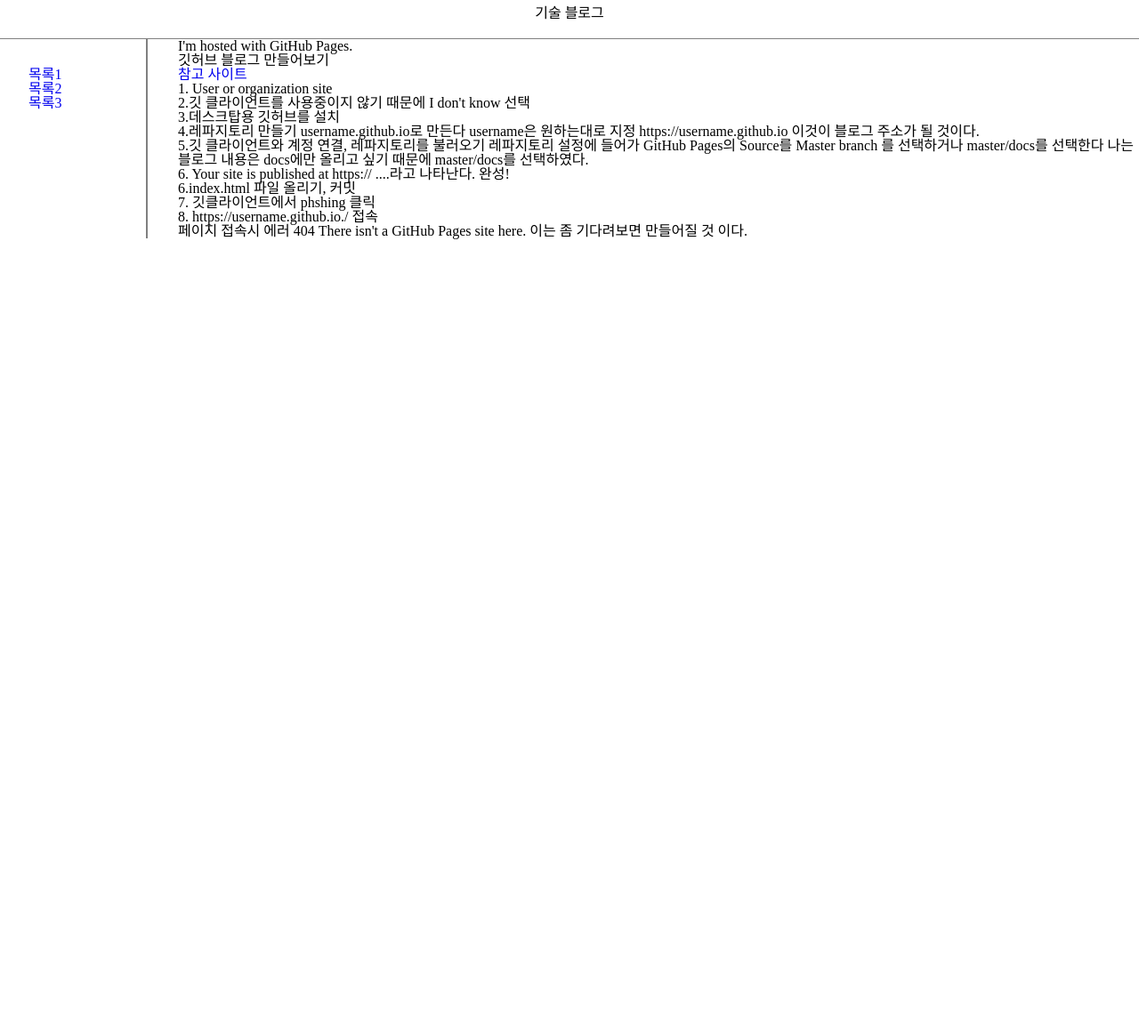
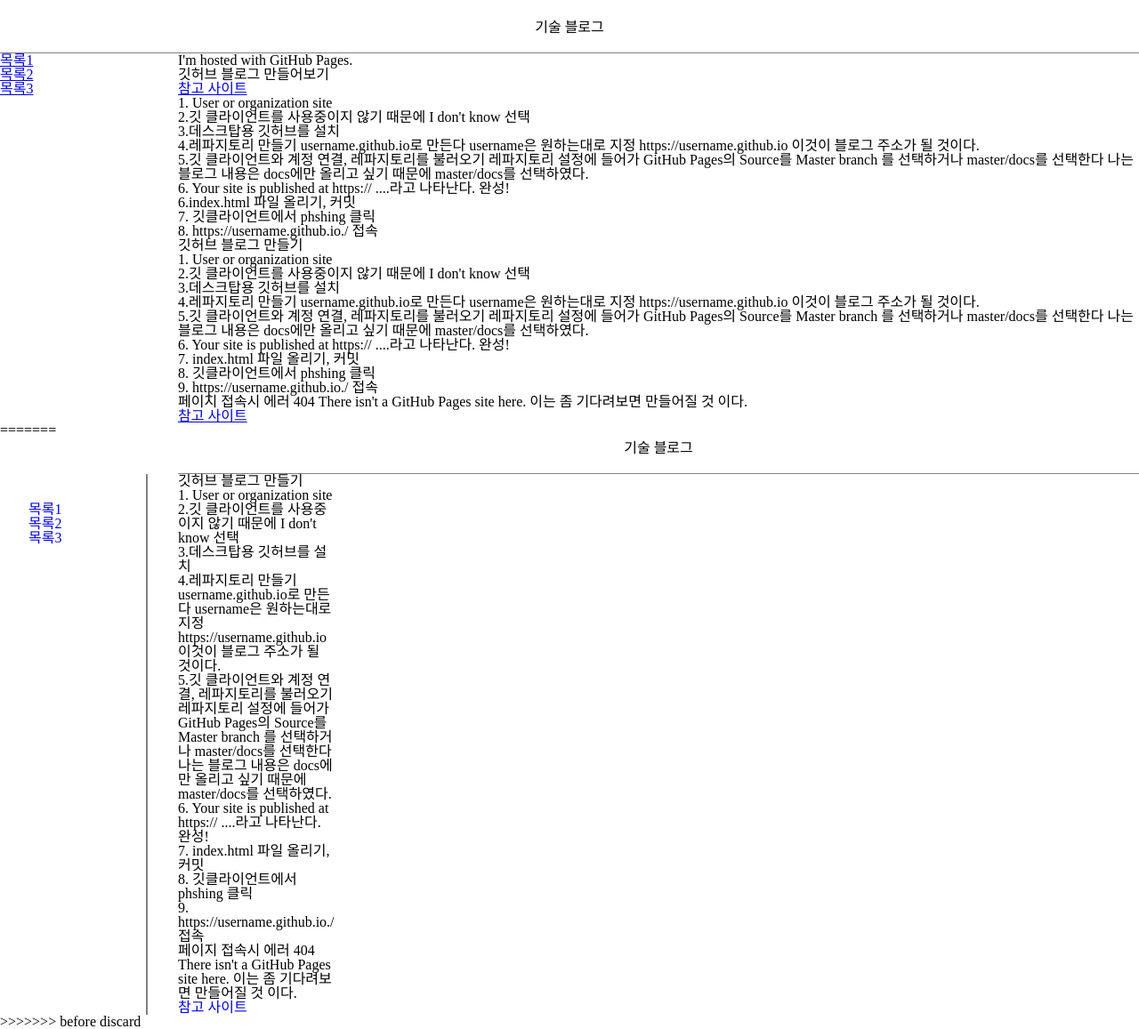
Before and after one commit to TaeHeeHyeung/taehee.github.io, a plain HTML site: page docs/index.html in a window 1280 px wide. Shown: the part 13-1170 px from the top of the page at 89% size. Before the commit the page ends 800 px from the top, so only its background shows below. Drawn offline with Linux system fonts and the light colour scheme.

Commit message:
test commit

```diff
--- a/docs/index.html
+++ b/docs/index.html
@@ -1,3 +1,4 @@
+<<<<<<< current
 <!DOCTYPE html>
 <html lang="ko">
 <head>
@@ -6,6 +7,30 @@
   <link rel="stylesheet" href="/css/reset.css" type="text/css">
   <style>
 
+  /*
+  전체 선택자
+  * {
+   margin: 0;
+   padding: 0;
+  }
+  * 내부 선택자
+  #container * {
+  border: 1px solid black;
+  }
+  # id 선택자
+  #container {
+   width: 960px;
+   margin: auto;
+ }
+ .X 클래스 선택자
+ .error {
+  color: red;
+ }
+X Y 하위 선택자
+li a {
+  text-decoration: none;
+}
+ */
   body{
     margin: 0;
   }
@@ -16,11 +41,13 @@
     padding: 20px;
   }
   #grid {
+  #index_grid {
     border: 5px ;
     display: grid;
     grid-template-columns: 200px 1fr;
   }
   #grid ol {
+  .list {
     border-right: 2px solid gray;
     width: 100px;
     margin:0;
@@ -58,6 +85,8 @@
   <h1>기술 블로그</h1>
   <div id="grid">
     <ol>
+  <div id="index_grid">
+    <ol class= "list">
       <li><a href="#">목록1</a></li>
       <li><a href="#">목록2</a></li>
       <li><a href="#">목록3</a></li>
@@ -76,10 +105,142 @@
       <p>6.index.html 파일 올리기, 커밋 </p>
       <p>7. 깃클라이언트에서 phshing 클릭</p>
       <p>8. https://username.github.io./ 접속</p>
+    <div>
+      <h2>깃허브 블로그 만들기</h2>
+      <ol>
+        <li>1. User or organization site</li>
+        <li>2.깃 클라이언트를 사용중이지 않기 때문에 I don't know 선택</li>
+        <li>3.데스크탑용 깃허브를 설치</li>
+        <li>4.레파지토리 만들기 username.github.io로 만든다 username은 원하는대로 지정  https://username.github.io 이것이 블로그 주소가 될 것이다.</li>
+        <li>5.깃 클라이언트와 계정 연결, 레파지토리를 불러오기 레파지토리 설정에 들어가 GitHub Pages의 Source를 Master branch 를 선택하거나 master/docs를 선택한다 나는 블로그 내용은 docs에만 올리고 싶기 때문에 master/docs를 선택하였다.</li>
+        <li>6.  Your site is published at https:// ....라고 나타난다. 완성!</li>
+        <li>7. index.html 파일 올리기, 커밋 </li>
+        <li>8. 깃클라이언트에서 phshing 클릭</li>
+        <li>9. https://username.github.io./ 접속</li>
+      </ol>
       <p>페이지 접속시 에러 404 There isn't a GitHub Pages site here. 이는 좀 기다려보면 만들어질 것 이다.</p>
+      <a href="https://pages.github.com/">참고 사이트 </a>
     </div>
+
   </div>
 
 
 </body>
 </html>
+=======
+<!DOCTYPE html>
+<html lang="ko">
+<head>
+  <title>기술 블로그</title>
+  <meta charset="utf-8">
+  <link rel="stylesheet" href="/css/reset.css" type="text/css">
+  <style>
+
+  /*
+  전체 선택자
+  * {
+   margin: 0;
+   padding: 0;
+  }
+  * 내부 선택자
+  #container * {
+  border: 1px solid black;
+  }
+  # id 선택자
+  #container {
+   width: 960px;
+   margin: auto;
+ }
+ .X 클래스 선택자
+ .error {
+  color: red;
+ }
+X Y 하위 선택자
+li a {
+  text-decoration: none;
+}
+ */
+  body{
+    margin: 0;
+  }
+  h1 {
+    border-bottom: 1px solid gray;
+    text-align : center;
+    margin: 0;
+    padding: 20px;
+  }
+  #grid {
+  #index_grid {
+    border: 5px ;
+    display: grid;
+    grid-template-columns: 200px 1fr;
+  }
+  #grid ol {
+  .list {
+    border-right: 2px solid gray;
+    width: 100px;
+    margin:0;
+    padding: 32px;
+  }
+  #grid article{
+
+  }
+  /* screen width < 800px */
+  @media (max-width :800px) {
+    #grid {
+      display: block;
+    }
+    #grid ol {
+      border-right: none;
+      width: 100px;
+      margin:0;
+      padding: 32px;
+    }
+    h1{
+      border-bottom: none;
+    }
+  }
+
+
+  a{
+    color: block;
+    text-decoration: none;
+  }
+
+  </style>
+</head>
+<body>
+
+  <h1>기술 블로그</h1>
+  <div id="grid">
+    <ol>
+  <div id="index_grid">
+    <ol class= "list">
+      <li><a href="#">목록1</a></li>
+      <li><a href="#">목록2</a></li>
+      <li><a href="#">목록3</a></li>
+    </ol>
+
+    <div>
+      <h2>깃허브 블로그 만들기</h2>
+      <ol>
+        <li>1. User or organization site</li>
+        <li>2.깃 클라이언트를 사용중이지 않기 때문에 I don't know 선택</li>
+        <li>3.데스크탑용 깃허브를 설치</li>
+        <li>4.레파지토리 만들기 username.github.io로 만든다 username은 원하는대로 지정  https://username.github.io 이것이 블로그 주소가 될 것이다.</li>
+        <li>5.깃 클라이언트와 계정 연결, 레파지토리를 불러오기 레파지토리 설정에 들어가 GitHub Pages의 Source를 Master branch 를 선택하거나 master/docs를 선택한다 나는 블로그 내용은 docs에만 올리고 싶기 때문에 master/docs를 선택하였다.</li>
+        <li>6.  Your site is published at https:// ....라고 나타난다. 완성!</li>
+        <li>7. index.html 파일 올리기, 커밋 </li>
+        <li>8. 깃클라이언트에서 phshing 클릭</li>
+        <li>9. https://username.github.io./ 접속</li>
+      </ol>
+      <p>페이지 접속시 에러 404 There isn't a GitHub Pages site here. 이는 좀 기다려보면 만들어질 것 이다.</p>
+      <a href="https://pages.github.com/">참고 사이트 </a>
+    </div>
+
+  </div>
+
+
+</body>
+</html>
+>>>>>>> before discard
```
Also changed, not shown: docs/stylesheet.html (added, +10 -0 lines), docs/study/Effective Java/객체의 생성과 삭제/2.ConstructorPettern.txt (added), 6 other files.
